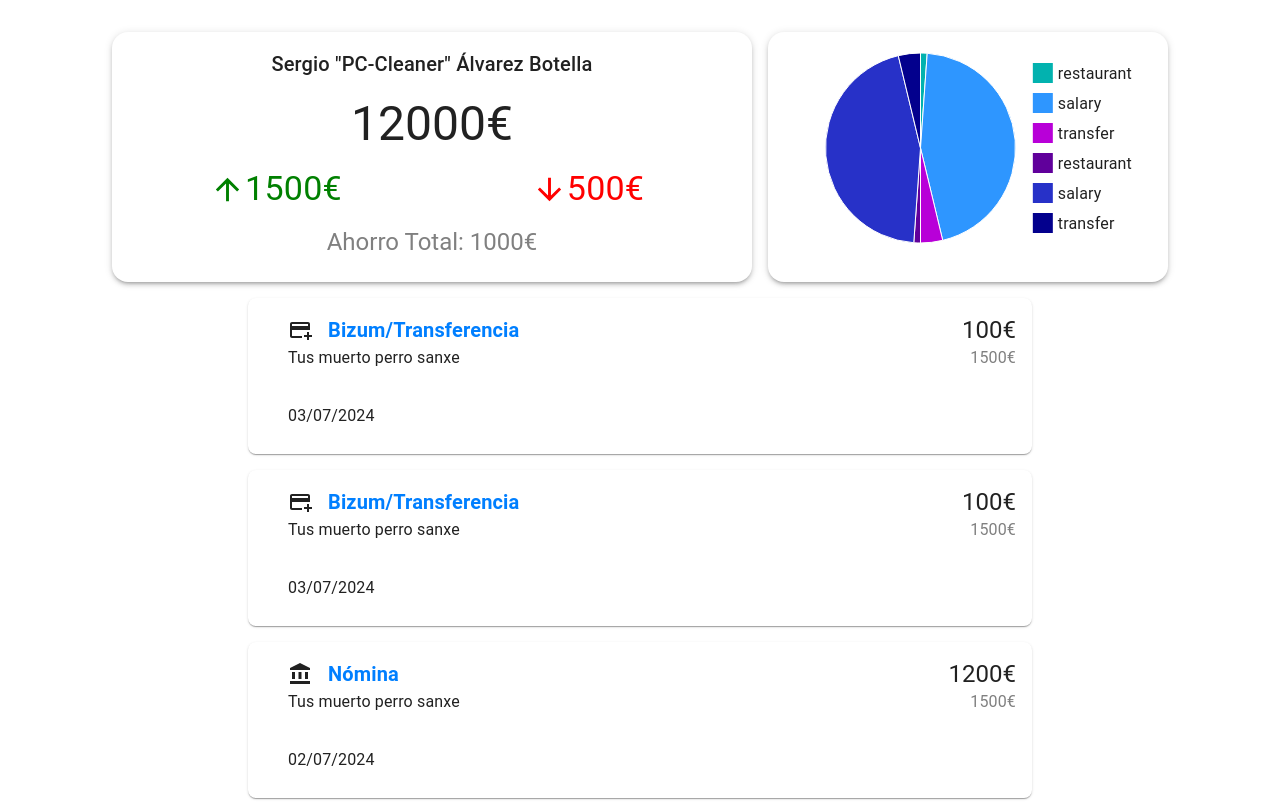
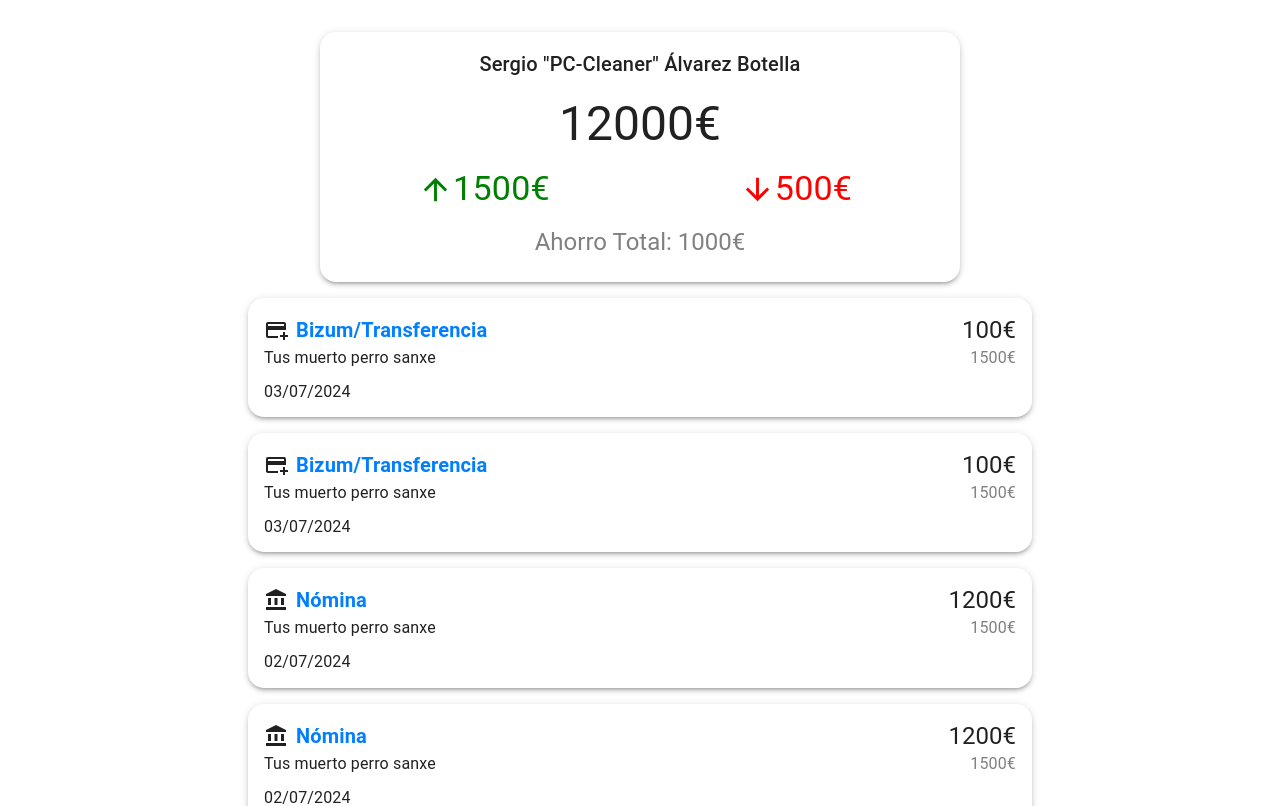
Before and after one commit to Rubxnb/savingsapp, a React (Vite) app: page / in a window 1280 px wide. Shown: the top 806 px of the page. Built offline with nearby package versions, Linux system fonts and the light colour scheme.

Commit message:
Cambios listado

```diff
--- a/src/App.jsx
+++ b/src/App.jsx
@@ -21,13 +21,15 @@ function App() {
     <ThemeProvider theme={lightTheme}>
       <CssBaseline />
       <Stack direction='column' spacing={2} justifyContent='center' alignItems='center'>
-        <Box className="w-fit"
+        <Box
           sx={{
             display: 'flex',
-            gap: '1rem'
+            gap: '1rem',
+            flexGrow: 1,
+            flexFlow: 'row-gap'
           }}>
           <UserDataCard />
-          <PieChartCard />
+          {/* <PieChartCard /> */}
         </Box>
         <BankActivity />
       </Stack>
--- a/src/components/BankActivity.jsx
+++ b/src/components/BankActivity.jsx
@@ -1,13 +1,14 @@
 import { useContext } from 'react';
 import { BankActivityContext } from '../context/bankActivity';
-import { Card, CardContent, Typography, Box, Grid, Stack } from '@mui/material';
+import { Card, CardContent, Typography, Grid, Stack } from '@mui/material';
 import { RestaurantIcon, AddCardIcon, AccountBalanceIcon } from '../assets/icons';
 import { activityTypeList } from '../mocks/activityTypeList.json';
 
 export default function BankActivity() {
   const { bankActivity } = useContext(BankActivityContext);
 
-  const sortedBankActivities = [...bankActivity].sort((a, b) => new Date(b.date) - new Date(a.date));
+  const sortedBankActivities = bankActivity
+    && [...bankActivity].sort((a, b) => new Date(b.date) - new Date(a.date));
 
   const getActivityInfo = (type) => {
     return activityTypeList.find(activity => activity.type === type);
@@ -25,26 +26,32 @@ export default function BankActivity() {
 
     return (
       <Grid key={bankActivity.id} item xs={12}>
-        <Card variant="elevation" sx={{ borderRadius: 2, width: 'auto' }}>
-          <CardContent
+        <Card
           sx={{
-              display: 'flex',
-              flexDirection: 'row',
-              paddingLeft: 5,
-              justifyContent: 'space-between'
+            borderRadius: '16px',
+            boxShadow: '3',
+            width: 'auto',
           }}>
-            <Stack>
-              <Stack direction='row' alignItems='center'>
+          <CardContent sx={{paddingBottom: '0.7rem !important'}}>
+            <Stack direction='column' spacing='0.5rem'>
+              <Stack direction='row' justifyContent='space-between' alignItems='center'>
+                <Stack direction='column' alignItems='flex-start'>
+                  <Stack
+                    direction='row'
+                    justifyContent='center'
+                    alignItems='center'
+                    spacing='0.5rem'
+                  >
                     {icons[bankActivity.type]}
-                <Typography variant="h6" component="div" sx={{ color: '#007fff', ml: 2 }}>
-                  <strong>{activityInfo.label}</strong>
+                    <Typography variant="h6" color='#007fff'>
+                      <b>{activityInfo.label}</b>
                     </Typography>
                   </Stack>
-              <Typography variant="p" sx={{ textAlign: 'left' }}>
+                  <Typography variant="p">
                     {bankActivity.description}
                   </Typography>
                 </Stack>
-            <Stack direction='column' alignItems='flex-end' ml={2}>
+                <Stack direction='column' alignItems='flex-end'>
                   {activityInfo && activityInfo.action === 'expense' ? (
                     <Typography variant="h5" sx={{ color: '#cd5c5c' }}>
                   - {bankActivity.money}€
@@ -58,9 +65,9 @@ export default function BankActivity() {
                     {bankActivity.total}€
                   </Typography>
                 </Stack>
-          </CardContent>
-          <CardContent sx={{ display: 'flex', paddingLeft: 5 }}>
-            <Typography variant="subtitle1">{bankActivity.date}</Typography>
+              </Stack>
+              <Typography variant="subtitle1" alignSelf='flex-start'>{bankActivity.date}</Typography>
+            </Stack>
           </CardContent>
         </Card>
       </Grid>
@@ -69,8 +76,8 @@ export default function BankActivity() {
 
   return (
     <main className='bankActivities'>
-      <Grid container spacing={2} sx={{ maxWidth: '50rem' }}>
-        {sortedBankActivities.map(renderBankActivity)}
+      <Grid container spacing='1rem' sx={{ maxWidth: '50rem' }}>
+        {sortedBankActivities && sortedBankActivities.map(renderBankActivity)}
       </Grid>
     </main>
   );
```
Lines whose indentation alone changed are shown as unchanged.
